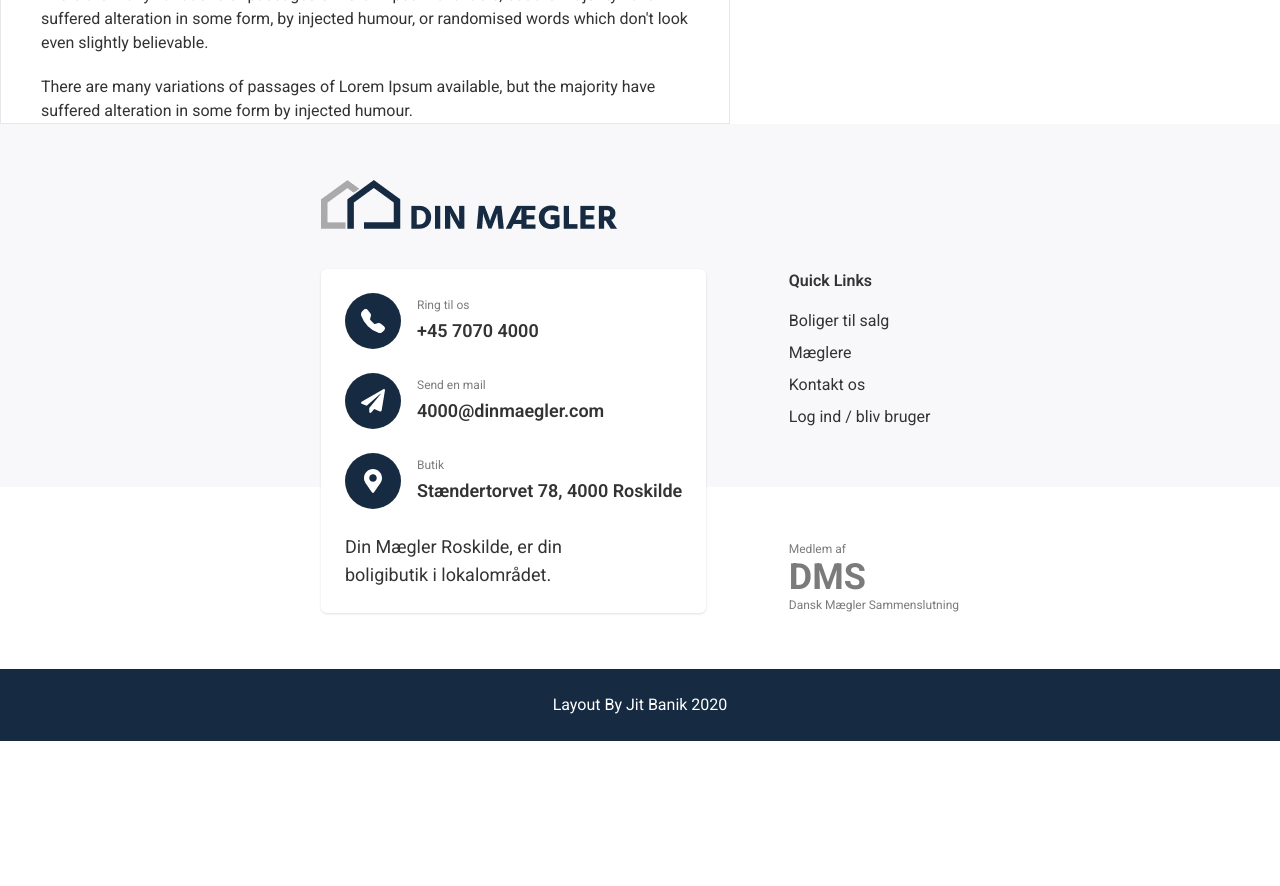
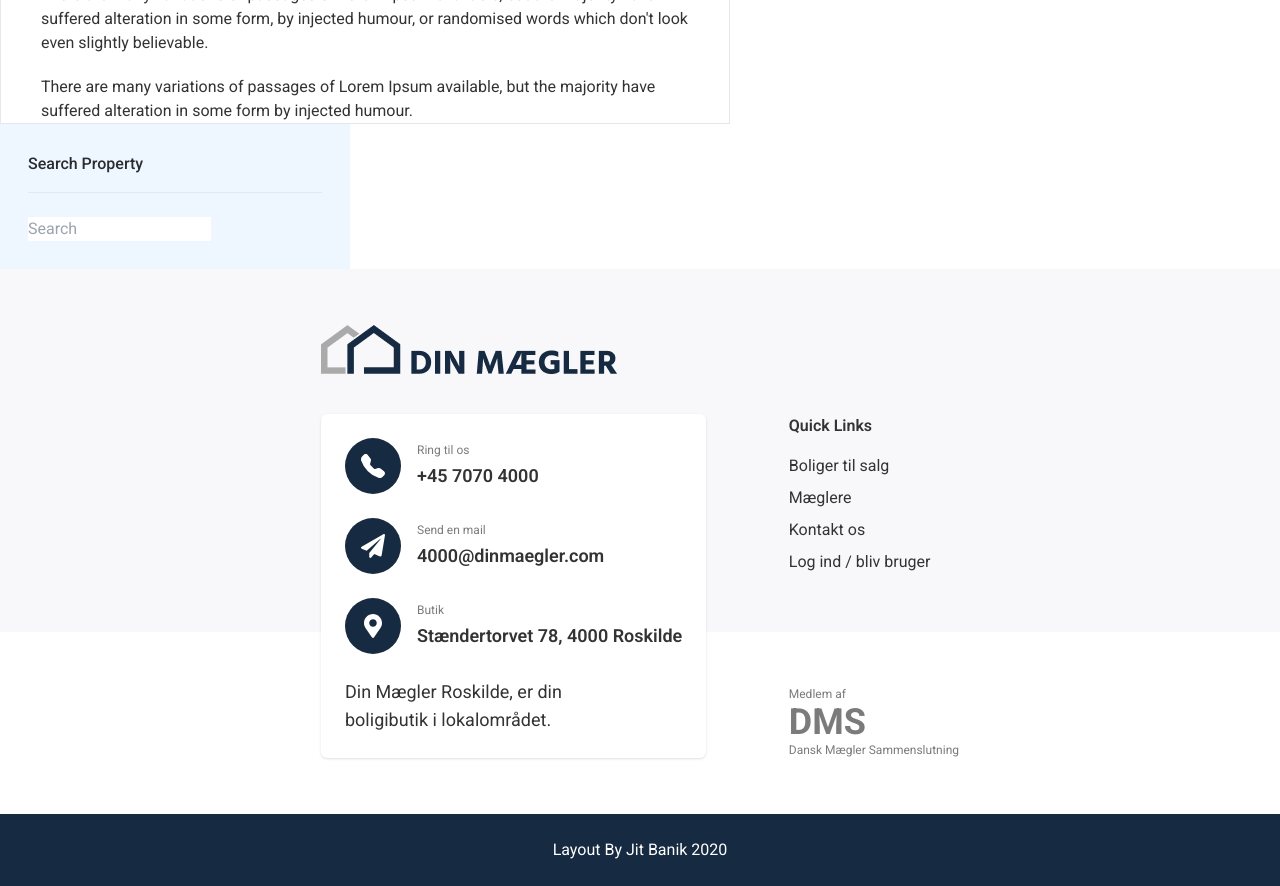
Before and after one commit to Howtoad/real-estate, a React (Create React App) app: page /maeglere/1 in a window 1280 px wide. Shown: the part 820-1706 px from the top of the page. Before the commit the page ends 1561 px from the top, so only its background shows below. Built offline with nearby package versions, Linux system fonts and the light colour scheme; no server answers.

Commit message:
working on the sidebox on agent details

```diff
--- a/src/templates/ContactAgentTemplate.js
+++ b/src/templates/ContactAgentTemplate.js
@@ -1,10 +1,12 @@
 import AgentInfo from "../components/AgentInfo";
 import useFetchAgent from "../hooks/useFetchAgent";
+import { SlMagnifier } from "react-icons/sl";
 
 const ContactAgentTemplate = () => {
   const { content } = useFetchAgent();
   console.log(content);
   return (
+    <>
       <div className="max-w-[730px] border mt-28">
         <div>
           <AgentInfo agent={content} />
@@ -17,14 +19,29 @@ const ContactAgentTemplate = () => {
           <p className="font-lg text-paragraph pb-5">
             There are many variations of passages of Lorem Ipsum available, but
             the majority have suffered alteration in some form, by injected
-          humour, or randomised words which don't look even slightly believable.
+            humour, or randomised words which don't look even slightly
+            believable.
           </p>
           <p className="font-lg text-paragraph">
             There are many variations of passages of Lorem Ipsum available, but
-          the majority have suffered alteration in some form by injected humour.
+            the majority have suffered alteration in some form by injected
+            humour.
           </p>
         </div>
       </div>
+      <div>
+        <div className="max-w-[350px] p-7 bg-background_fail">
+          <h3 className="text-heading_2 font-medium font-2xl mb-4">
+            Search Property
+          </h3>
+          <hr className="mb-6"></hr>
+          <input type="text" placeholder="Search">
+            {/* <SlMagnifier /> */}
+          </input>
+        </div>
+        <div></div>
+      </div>
+    </>
   );
 };
 
```
Lines whose indentation alone changed are shown as unchanged.
